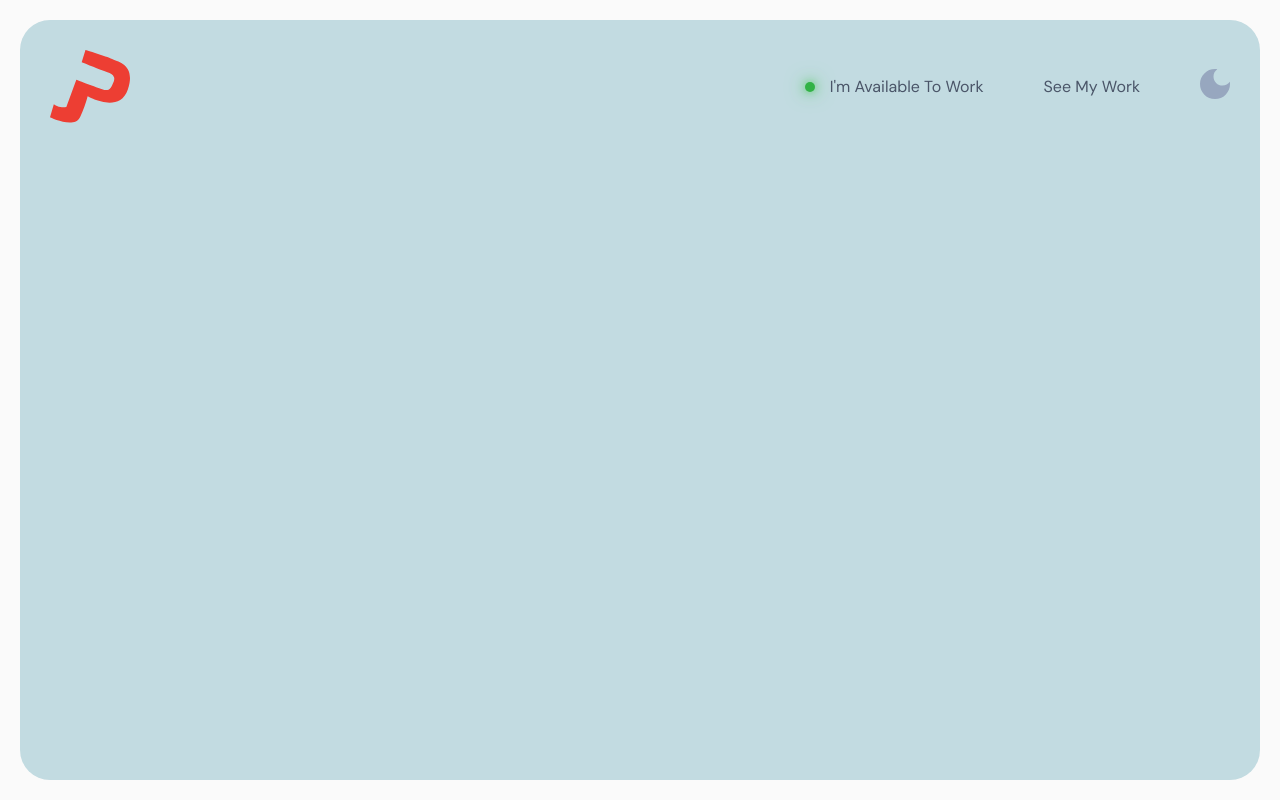
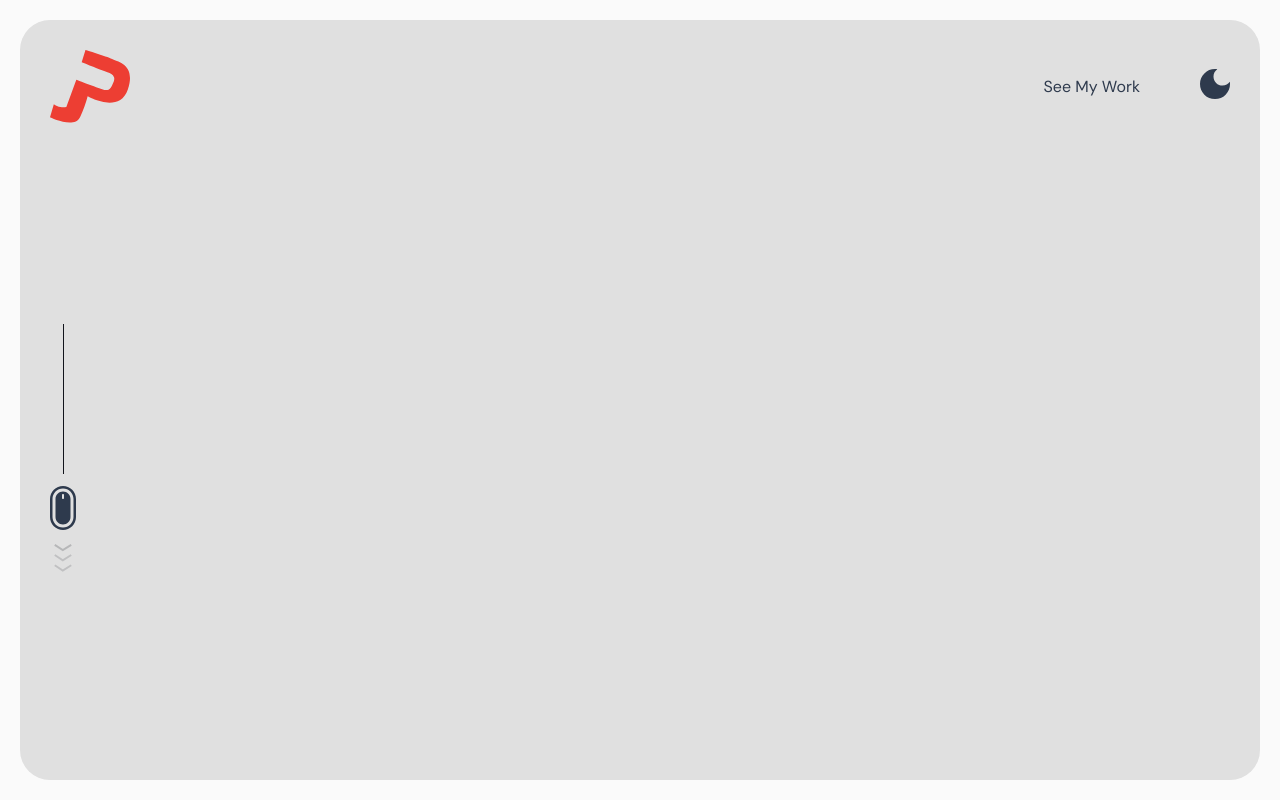
Before and after one commit to johnperezux/johnperezux_2026, a Next.js app: page / in a window 1280 px wide. Both pictures are taken after a click on the button "Toggle theme". Built offline with nearby package versions, Linux system fonts and the light colour scheme.

Commit message:
Added MouseScroll

```diff
--- a/app/globals.css
+++ b/app/globals.css
@@ -10,13 +10,12 @@
   --font-dm-sans: var(--font-dm-sans);
 }
 
-/* Light theme — applied when next-themes adds class="light" to <html> */
 :root.light {
   --background: #FAFAFA;
-  --foreground: #c2dbe1;
+  --foreground: #E0E0E0;
   --secondary: #12141C;
-  --accent: #ED3E33;
-  --accent-two: #4A5568;
+  --accent: #021B7E;
+  --accent-two: #2E3A4D;
 }
 
 @theme inline {
@@ -35,7 +34,6 @@ body {
 .header_links_container a,
 .header_links_container span {
   display: inline-block;
-  /* animation: appear 0.6s cubic-bezier(0.34, 1.56, 0.64, 1) forwards;  */
 }
 
 /* @keyframes appear {
@@ -62,9 +60,13 @@ a.hero_link, span.hero_link{
   align-items: center;
 }
 
-a.hero_link:hover, a.hero_link:focus{
+
+a.hero_link:hover, a.hero_link:focus {
   color: var(--accent);
+    transition: color 0.4s ease-in-out;
 }
+
+
 
 span.bright_dot.hero_link::before {
   content: '';
@@ -79,7 +81,6 @@ span.bright_dot.hero_link::before {
   animation: pulse-glow 2s infinite ease-in-out;
 }
 
-
 @keyframes pulse-glow {
   0%, 100% {
     /* Initial state: subtle glow */
@@ -91,6 +92,58 @@ span.bright_dot.hero_link::before {
   }
 }
 
+svg.theme_icon {
+  fill: var(--accent-two);
+  transition: fill 0.3s ease;
+}
+
+svg.theme_icon:hover {
+  fill: var(--accent);
+  animation: spin 0.5s ease forwards;
+}
+
+@keyframes spin {
+  from { transform: rotate(0deg); }
+  to   { transform: rotate(360deg); }
+}
+
+
+/* Scroll Mouse Styles */
+
+.mouse_scroll_box {
+    display: flex;
+    flex-direction: column;
+    align-items: center;
+}
+
+.line {
+    display: block;
+    width: 1px;
+    height: 0;
+    background: var(--secondary);
+    margin-bottom: 12px;
+    animation: drawLine 1.2s ease-out forwards;
+}
+
+@keyframes drawLine {
+    from { height: 0; }
+    to   { height: 150px; }
+}
+
+.arrow-1 { opacity: 0.15; animation: arrowPulse 1.8s ease-in-out 0s infinite; }
+.arrow-2 { opacity: 0.15; animation: arrowPulse 1.8s ease-in-out 0.3s infinite; }
+.arrow-3 { opacity: 0.15; animation: arrowPulse 1.8s ease-in-out 0.6s infinite; }
+
+@keyframes arrowPulse {
+    0%   { opacity: 0.15; }
+    33%  { opacity: 1; }
+    66%  { opacity: 0.15; }
+    100% { opacity: 0.15; }
+}
+
+
+
+/* Media Query Styles */
 @media screen and (min-width: 768px) {
   .hamburger_menu_container {
     display: none;
--- a/app/layout.tsx
+++ b/app/layout.tsx
@@ -25,7 +25,7 @@ export default function RootLayout({
 }>) {
   return (
     <html lang="en" className={`${outfit.variable} ${dmSans.variable}`} suppressHydrationWarning>
-      <body>
+      <body suppressHydrationWarning>
         <ThemeProvider attribute="class" defaultTheme="dark" disableTransitionOnChange={false}>
           {children}
         </ThemeProvider>
--- a/components/Header.tsx
+++ b/components/Header.tsx
@@ -3,6 +3,10 @@
 import Image from 'next/image';
 import { useTheme } from 'next-themes';
 import { useEffect, useState } from 'react';
+import { LightTheme } from './dark_light_mode';
+import { DarkTheme } from './dark_light_mode';
+import {Logo} from "@/components/Logo";
+
 
 export default function Header() {
   const { theme, setTheme } = useTheme();
@@ -28,7 +32,9 @@ export default function Header() {
           </div>
 
           <div className="header_links_container flex flex-row gap-[60px]">
-            <span className="bright_dot hero_link flex items-center">I'm Available To Work</span>
+            {/* <a className="hero_link" href="https://www.linkedin.com/in/johnperezux/" target="_blank" rel="noopener noreferrer">
+              <span className="bright_dot hero_link flex items-center">Available for Hire</span>
+            </a> */}
             <a className="hero_link" href="#work"><span>See My Work</span></a>
 
             <div className="theme_toggle_container">
@@ -39,23 +45,9 @@ export default function Header() {
                   aria-label="Toggle theme"
                 >
                   {theme === 'dark' ? (
-                    <Image
-                      src="/light.svg"
-                      alt="Switch to light mode"
-                      width={30}
-                      height={30}
-                      loading="eager"
-                      style={{ height: 'auto' }}
-                    />
+                    <LightTheme className="theme_icon" />
                   ) : (
-                    <Image
-                      src="/dark.svg"
-                      alt="Switch to dark mode"
-                      width={30}
-                      height={30}
-                      loading="eager"
-                      style={{ height: 'auto' }}
-                    />
+                    <DarkTheme className="theme_icon" />
                   )}
                 </button>
               )}
--- a/components/Hero.tsx
+++ b/components/Hero.tsx
@@ -1,9 +1,21 @@
 import Header from "@/components/Header";
+import {ScrollMouse} from "@/components/ScrollMouse";
 
 export default function Hero() {
   return (
-    <section className="bg-foreground m-[20px] rounded-[30px] p-[30px] h-[calc(100vh-40px)]">
+    <section className="bg-foreground m-[20px] rounded-[30px] p-[30px] h-[calc(100vh-40px)] relative">
         <Header />
+
+        <div className="hero_container">
+          <div className="hero_text_container">
+           <div className="mouse_scroll_box absolute top-[40%]">
+              <span className="line" />
+              <ScrollMouse />
+          </div>
+          </div>
+        </div>
+
+
 
 
 
--- /dev/null
+++ b/components/Logo.tsx
@@ -0,0 +1,6 @@
+export const Logo = ({className}: {className?: string}) => (
+    <svg className={className} xmlns="http://www.w3.org/2000/svg" width="80" height="73" viewBox="0 0 80 73" fill="none">
+<path d="M3.82996 54.184L0 67.127C0 67.127 24.344 79.027 30.028 67.127C33.2858 60.4836 35.84 53.5177 37.6489 46.343C37.6489 46.343 69.485 64.4251 77.838 39.5021C86.191 14.5791 68.055 11.845 62.098 9.01099C56.141 6.17699 35.4729 0.001 35.4719 0L31.672 12.349C42.866 16.782 51.652 20.2561 58.072 22.5651C59.716 23.1571 63.081 24.3471 64.027 27.1591C64.755 29.3221 63.757 31.5681 62.582 34.2111C61.514 36.6111 60.582 38.7111 58.516 39.6521C56.384 40.6201 54.11 39.865 52.929 39.452C41.552 35.502 26.319 29.708 26.319 29.708L16.327 57.022C14.4089 57.4008 12.437 57.4198 10.512 57.0781C8.0904 56.6444 5.80282 55.6536 3.82996 54.184Z" fill="var(--accent)"/>
+</svg>
+
+);
--- /dev/null
+++ b/components/ScrollMouse.tsx
@@ -0,0 +1,11 @@
+export const ScrollMouse = ({className}: {className?: string}) => (
+  <svg className={className} width="26" height="86" viewBox="0 0 26 86" fill="none" xmlns="http://www.w3.org/2000/svg">
+    <path className="arrow-3" d="M4.7749 79.249L12.7866 84.5068L21.2241 79.249" stroke="var(--secondary)" strokeWidth={2}/>
+    <path className="arrow-2" d="M4.7749 69.0078L12.7866 74.2656L21.2241 69.0078" stroke="var(--secondary)" strokeWidth={2}/>
+    <path className="arrow-1" d="M4.7749 58.7969L12.7866 64.0547L21.2241 58.7969" stroke="var(--secondary)" strokeWidth={2}/>
+    <path d="M13 0C16.4478 0 19.7544 1.36964 22.1924 3.80761C24.6304 6.24558 26 9.55219 26 13V31C26 34.4478 24.6304 37.7544 22.1924 40.1924C19.7544 42.6304 16.4478 44 13 44C9.55219 44 6.24558 42.6304 3.80761 40.1924C1.36964 37.7544 0 34.4478 0 31L0 13C0 9.55219 1.36964 6.24558 3.80761 3.80761C6.24558 1.36964 9.55219 0 13 0Z" fill="var(--accent-two)"/>
+    <path d="M13 40C8.03738 40 4 35.9626 4 31V13C4 8.03738 8.03738 4 13 4C17.9626 4 22 8.03738 22 13V31C22 35.9626 17.9626 40 13 40Z" fill="var(--accent-two)"/>
+    <path d="M13 5.5C8.86449 5.5 5.5 8.86449 5.5 13V31C5.5 35.1355 8.86449 38.5 13 38.5C17.1355 38.5 20.5 35.1355 20.5 31V13C20.5 8.86449 17.1355 5.5 13 5.5ZM13 2.5C18.799 2.5 23.5 7.20101 23.5 13V31C23.5 36.799 18.799 41.5 13 41.5C7.20101 41.5 2.5 36.799 2.5 31V13C2.5 7.20101 7.20101 2.5 13 2.5Z" fill="var(--foreground)"/>
+    <path d="M14 9C14 8.44772 13.5523 8 13 8C12.4477 8 12 8.44772 12 9V12C12 12.5523 12.4477 13 13 13C13.5523 13 14 12.5523 14 12V9Z" fill="var(--foreground)"/>
+  </svg>
+);
--- /dev/null
+++ b/components/dark_light_mode.tsx
@@ -0,0 +1,13 @@
+export const LightTheme = ({className}: {className?: string}) => (
+    <svg className={className} xmlns="http://www.w3.org/2000/svg" width="30" height="30" viewBox="0 0 30 30" fill="none">
+<path d="M15 21.818C15.8976 21.8328 16.7888 21.6635 17.6185 21.3206C18.4482 20.9776 19.1988 20.4683 19.824 19.824C20.4683 19.1988 20.9776 18.4482 21.3206 17.6185C21.6635 16.7888 21.8328 15.8976 21.818 15C21.8328 14.1024 21.6635 13.2112 21.3206 12.3815C20.9776 11.5518 20.4683 10.8012 19.824 10.176C19.1988 9.53175 18.4482 9.02239 17.6185 8.67944C16.7888 8.33649 15.8976 8.1672 15 8.18201C14.1024 8.1672 13.2112 8.33649 12.3815 8.67944C11.5518 9.02239 10.8012 9.53175 10.176 10.176C9.53172 10.8012 9.02239 11.5518 8.67944 12.3815C8.33649 13.2112 8.16719 14.1024 8.182 15C8.16719 15.8976 8.33649 16.7888 8.67944 17.6185C9.02239 18.4482 9.53172 19.1988 10.176 19.824C10.8012 20.4683 11.5518 20.9776 12.3815 21.3206C13.2112 21.6635 14.1024 21.8328 15 21.818ZM24.545 16.364H30V13.637H24.545V16.364ZM0 16.364H5.455V13.637H0V16.364ZM16.364 5.45502V0H13.637V5.45502H16.364ZM16.364 30V24.545H13.637V30H16.364ZM22.637 9.20001L26.08 5.90002L24.137 3.88898L20.864 7.29797L22.637 9.20001ZM5.864 26.109L9.171 22.666L7.364 20.791L3.92 24.1L5.864 26.109ZM9.2 7.36401L5.9 3.91998L3.889 5.86298L7.3 9.13599L9.2 7.36401ZM26.114 24.136L22.671 20.829L20.796 22.636L24.1 26.08L26.114 24.136Z"/>
+    </svg>
+
+);
+
+export const DarkTheme = ({className}: {className?: string}) => (
+    <svg className={className} xmlns="http://www.w3.org/2000/svg" width="30" height="30" viewBox="0 0 30 30" fill="none">
+<path d="M15 30C10.8333 30 7.29167 28.5417 4.375 25.625C1.45833 22.7083 0 19.1667 0 15C0 10.8333 1.45833 7.29167 4.375 4.375C7.29167 1.45833 10.8333 0 15 0C15.3889 0 15.7708 0.0138889 16.1458 0.0416667C16.5208 0.0694444 16.8889 0.111111 17.25 0.166667C16.1111 0.972222 15.2014 2.02083 14.5208 3.3125C13.8403 4.60417 13.5 6 13.5 7.5C13.5 10 14.375 12.125 16.125 13.875C17.875 15.625 20 16.5 22.5 16.5C24.0278 16.5 25.4306 16.1597 26.7083 15.4792C27.9861 14.7986 29.0278 13.8889 29.8333 12.75C29.8889 13.1111 29.9306 13.4792 29.9583 13.8542C29.9861 14.2292 30 14.6111 30 15C30 19.1667 28.5417 22.7083 25.625 25.625C22.7083 28.5417 19.1667 30 15 30Z"/>
+    </svg>
+
+);
```
